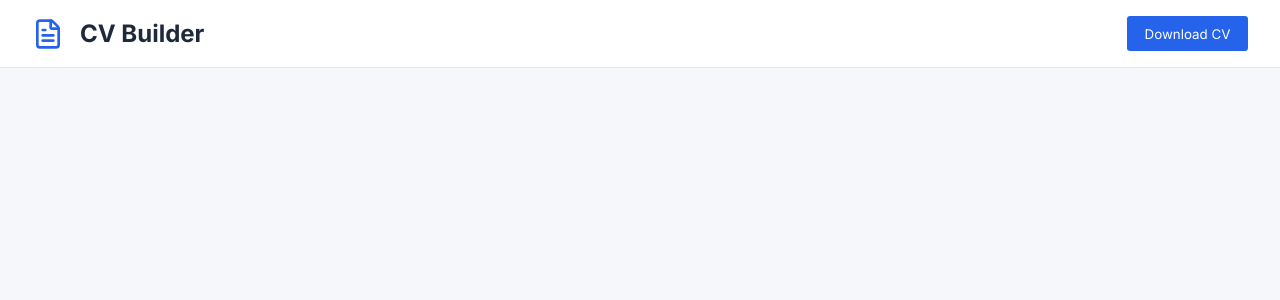
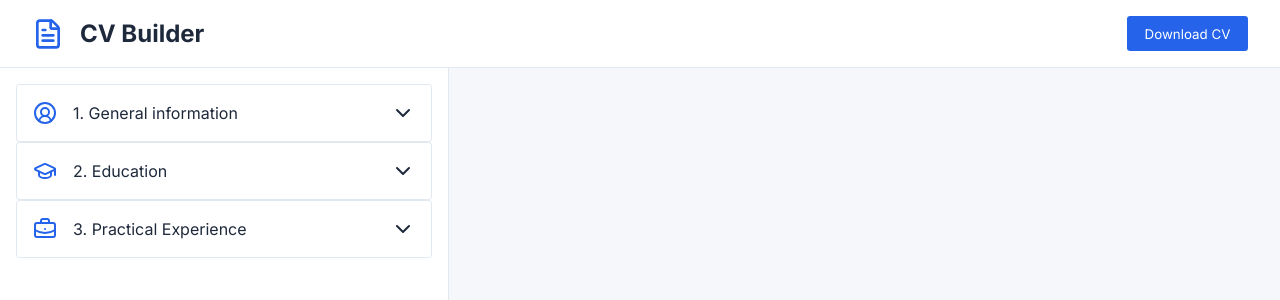
Before and after one commit to feddevv/top-cv-application, a React (Vite) app: page / in a window 1280 px wide. Shown: the top 300 px of the page. Built offline with nearby package versions, Linux system fonts and the light colour scheme.

Commit message:
feat: add initial sidebar form

```diff
--- a/src/App.jsx
+++ b/src/App.jsx
@@ -1,7 +1,13 @@
 import Header from './layout/Header'
+import Main from './layout/Main'
 
 function App() {
-  return <Header />
+  return (
+    <>
+      <Header />
+      <Main />
+    </>
+  )
 }
 
 export default App
--- /dev/null
+++ b/src/components/Accordion.jsx
@@ -0,0 +1,34 @@
+import { useState } from 'react'
+import '../styles/accordion.css'
+import { ChevronUp } from 'lucide-react'
+
+export default function Accordion({ title, children, icon }) {
+  const [isOpen, setIsOpen] = useState(false)
+
+  const handleOpen = () => {
+    setIsOpen(!isOpen)
+  }
+
+  return (
+    <div className="accordion">
+      <AccordionHeader handleOpen={handleOpen} isOpen={isOpen}>
+        {icon && icon}
+        {title}
+      </AccordionHeader>
+      <AccordionBody isOpen={isOpen}>{children}</AccordionBody>
+    </div>
+  )
+}
+
+export function AccordionHeader({ children, handleOpen, isOpen }) {
+  return (
+    <p onClick={handleOpen} className="accordion-header">
+      {children}
+      <ChevronUp className={`chevron ${isOpen && 'open'}`} />
+    </p>
+  )
+}
+
+export function AccordionBody({ children, isOpen }) {
+  return <div className={`accordion-body ${isOpen && 'open'}`}>{children}</div>
+}
--- /dev/null
+++ b/src/components/Input.jsx
@@ -0,0 +1,5 @@
+import '../styles/inputs.css'
+
+export default function Input(props) {
+  return <input {...props} />
+}
--- /dev/null
+++ b/src/components/Label.jsx
@@ -0,0 +1,5 @@
+import '../styles/labels.css'
+
+export default function Label(props) {
+  return <label {...props}>{props.children}</label>
+}
--- /dev/null
+++ b/src/layout/Main.jsx
@@ -0,0 +1,90 @@
+import Input from '../components/Input'
+import Label from '../components/Label'
+import '../styles/main.css'
+import Accordion from '../components/Accordion'
+import { CircleUserRound, GraduationCap, BriefcaseBusiness } from 'lucide-react'
+
+export default function Main() {
+  return (
+    <main>
+      <section className="form-section">
+        <form action="">
+          <Accordion
+            icon={<CircleUserRound className="accordion-icon" />}
+            title="1. General information"
+          >
+            <div className="input-wrapper">
+              <div className="input-group">
+                <Label htmlFor="fullname">Full Name</Label>
+                <Input type="text" id="fullname" />
+              </div>
+              <div className="input-group">
+                <Label htmlFor="email">Email</Label>
+                <Input type="email" id="email" />
+              </div>
+              <div className="input-group">
+                <Label htmlFor="phone">Phone Number</Label>
+                <Input type="phone" id="phone" />
+              </div>
+            </div>
+          </Accordion>
+
+          <Accordion
+            icon={<GraduationCap className="accordion-icon" />}
+            title="2. Education"
+          >
+            <div className="input-wrapper">
+              <div className="input-group">
+                <Label htmlFor="school-name">School Name</Label>
+                <Input type="text" id="school-name" />
+              </div>
+              <div className="input-group">
+                <Label htmlFor="title-of-study">Title of Study</Label>
+                <Input type="text" id="title-of-study" />
+              </div>
+              <div className="input-group">
+                <Label htmlFor="date-of-study">Date of Study</Label>
+                <Input type="text" id="date-of-study" />
+              </div>
+            </div>
+          </Accordion>
+
+          <Accordion
+            icon={<BriefcaseBusiness className="accordion-icon" />}
+            title="3. Practical Experience"
+          >
+            <div className="input-wrapper">
+              <div className="input-group">
+                <Label htmlFor="company-name">Company Name</Label>
+                <Input type="text" id="company-name" />
+              </div>
+              <div className="input-group">
+                <Label htmlFor="position-title">Position Title</Label>
+                <Input type="text" id="position-title" />
+              </div>
+              <div className="input-group">
+                <Label htmlFor="responsibilities">Main Responsibilities</Label>
+                <textarea
+                  name="responsibilities"
+                  id="responsibilities"
+                  style={{ width: '65%' }}
+                ></textarea>
+              </div>
+
+              <div className="input-group">
+                <Label htmlFor="from">From</Label>
+                <Input type="text" id="from"></Input>
+              </div>
+
+              <div className="input-group">
+                <Label htmlFor="to">To</Label>
+                <Input type="text" id="to"></Input>
+              </div>
+            </div>
+          </Accordion>
+        </form>
+      </section>
+      <section className="cv-section"></section>
+    </main>
+  )
+}
--- a/src/main.jsx
+++ b/src/main.jsx
@@ -1,7 +1,7 @@
 import { StrictMode } from 'react'
 import { createRoot } from 'react-dom/client'
 import App from './App.jsx'
-import './styles/main.css'
+import './styles/index.css'
 
 createRoot(document.getElementById('root')).render(
   <StrictMode>
--- /dev/null
+++ b/src/styles/accordion.css
@@ -0,0 +1,37 @@
+.accordion {
+  border: 1px solid var(--color-border);
+  border-radius: 0.2rem;
+  padding: 1rem;
+}
+
+.accordion-header {
+  cursor: pointer;
+  display: flex;
+  align-items: center;
+  gap: 1rem;
+}
+
+.accordion-body {
+  max-height: 0;
+  overflow: hidden;
+
+  transition: max-height 0.3s ease-in-out;
+}
+
+.accordion-header :nth-last-child(1) {
+  margin-left: auto;
+}
+
+.chevron {
+  transform: rotate(180deg);
+
+  transition: transform 0.3s;
+}
+
+.chevron.open {
+  transform: rotate(0);
+}
+
+.accordion-body.open {
+  max-height: 1000px;
+}
--- /dev/null
+++ b/src/styles/index.css
@@ -0,0 +1,54 @@
+:root {
+  /* Main */
+  --color-bg: #f5f7fa;
+  --color-surface: #ffffff;
+  --color-border: #e2e8f0;
+
+  /* Text */
+  --color-text-primary: #1e293b;
+  --color-text-secondary: #64748b;
+  --color-text-muted: #94a3b8;
+
+  /* Аcent */
+  --color-primary: #2563eb;
+  --color-primary-hover: #1d4ed8;
+  --color-primary-light: #dbeafe;
+
+  /* Icons / secondary accent */
+  --color-accent: #3b82f6;
+
+  /* States */
+  --color-success: #22c55e;
+  --color-error: #ef4444;
+
+  /* Shadows */
+  --shadow-sm: 0 1px 2px rgba(0, 0, 0, 0.05);
+  --shadow-md: 0 4px 8px rgba(0, 0, 0, 0.08);
+
+  /* Radiuses */
+  --radius: 10px;
+}
+
+* {
+  padding: 0;
+  margin: 0;
+  box-sizing: border-box;
+}
+
+body {
+  background-color: var(--color-bg);
+  color: var(--color-text-primary);
+
+  font-family: 'Inter', system-ui, sans-serif;
+}
+
+html,
+body,
+#root {
+  height: 100%;
+}
+
+#root {
+  display: flex;
+  flex-direction: column;
+}
--- /dev/null
+++ b/src/styles/inputs.css
@@ -0,0 +1,11 @@
+input {
+  border: var(--color-border) solid 2px;
+  border-radius: 0.2rem;
+  padding: 0.4rem;
+
+  font-family: 'Inter', system-ui, sans-serif;
+}
+
+input:focus {
+  outline: var(--color-primary) solid 2px;
+}
--- /dev/null
+++ b/src/styles/labels.css
@@ -0,0 +1,3 @@
+label {
+  color: var(--color-text-primary);
+}
--- a/src/styles/main.css
+++ b/src/styles/main.css
@@ -1,43 +1,51 @@
-:root {
-  /* Main */
-  --color-bg: #f5f7fa;
-  --color-surface: #ffffff;
-  --color-border: #e2e8f0;
-
-  /* Text */
-  --color-text-primary: #1e293b;
-  --color-text-secondary: #64748b;
-  --color-text-muted: #94a3b8;
-
-  /* Аcent */
-  --color-primary: #2563eb;
-  --color-primary-hover: #1d4ed8;
-  --color-primary-light: #dbeafe;
-
-  /* Icons / secondary accent */
-  --color-accent: #3b82f6;
-
-  /* States */
-  --color-success: #22c55e;
-  --color-error: #ef4444;
-
-  /* Shadows */
-  --shadow-sm: 0 1px 2px rgba(0, 0, 0, 0.05);
-  --shadow-md: 0 4px 8px rgba(0, 0, 0, 0.08);
-
-  /* Radiuses */
-  --radius: 10px;
+main {
+  display: flex;
+  flex: 1;
 }
 
-* {
-  padding: 0;
-  margin: 0;
-  box-sizing: border-box;
+.form-section {
+  background-color: #fff;
+  border-right: var(--color-border) solid 1px;
+
+  flex: 1;
+
+  padding: 1rem;
 }
 
-body {
-  background-color: var(--color-bg);
-  color: var(--color-text-primary);
+.cv-section {
+  flex: 2;
+}
 
-  font-family: 'Inter', system-ui, sans-serif;
+.input-group {
+  display: flex;
+  justify-content: space-between;
+  align-items: center;
 }
+
+.input-group input {
+  max-width: 65%;
+  width: 100%;
+  margin-right: 0.1rem;
+}
+
+.input-group:nth-child(1) {
+  margin-top: 1.4rem;
+}
+
+.input-group:nth-last-child(1) {
+  margin-bottom: 0.1rem;
+}
+
+.input-group label {
+  font-size: 0.9rem;
+}
+
+.input-wrapper {
+  display: flex;
+  flex-direction: column;
+  gap: 0.7rem;
+}
+
+.accordion-icon {
+  color: var(--color-primary);
+}
```
